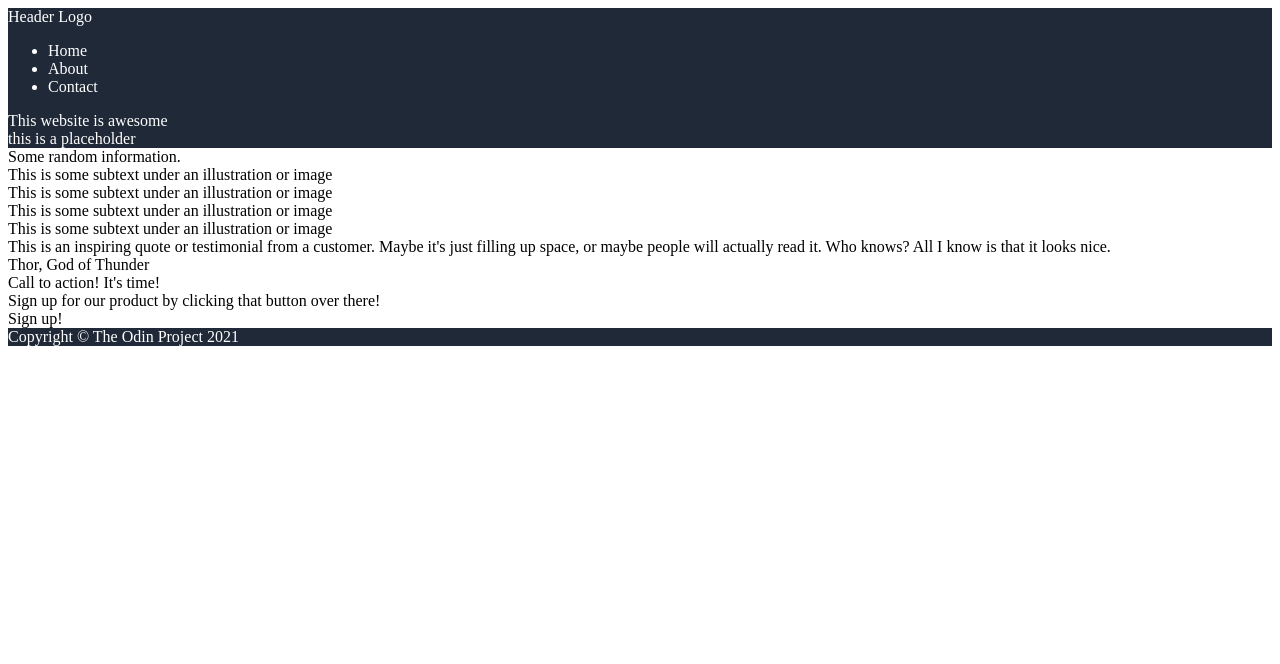
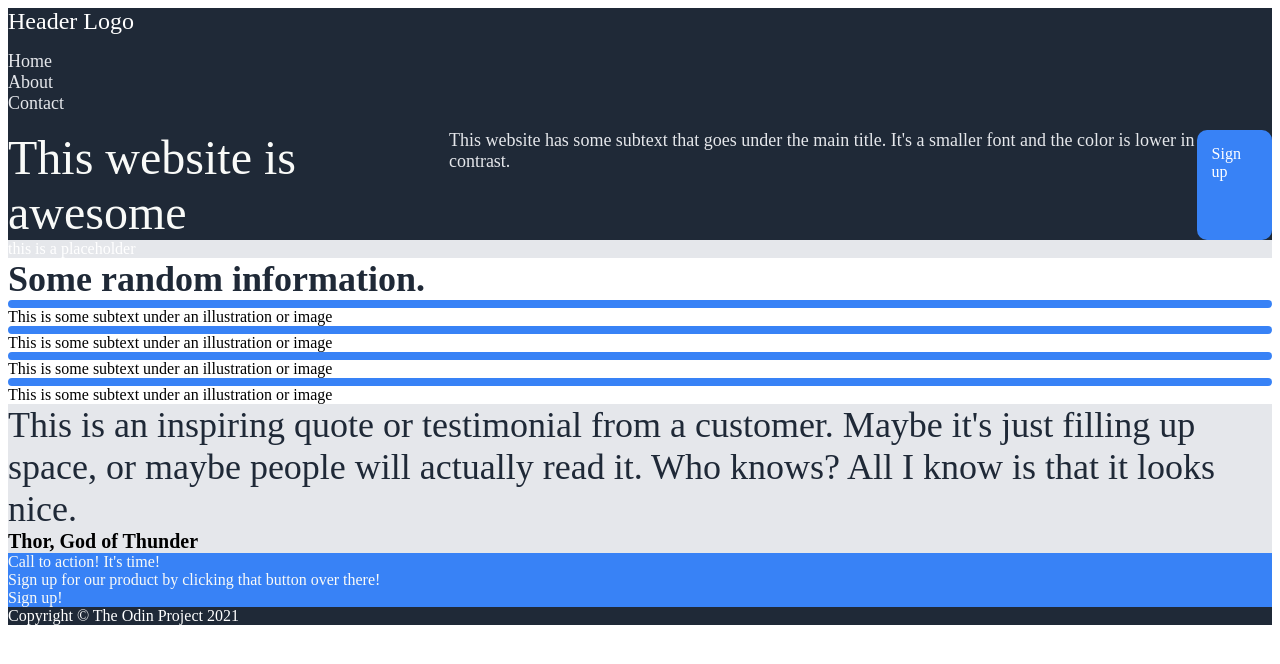
Before and after one commit to nyrees/odin-awesome-site, a plain HTML site: page index.html in a window 1280 px wide. Drawn offline with Linux system fonts and the light colour scheme.

Commit message:
Updated the bulk of the styles in CSS. Added a sign up button in the html.
Now to begin editing the flexbox and minor CSS changes.

```diff
--- a/index.html
+++ b/index.html
@@ -14,9 +14,9 @@
         </div>
         <div class="right">
             <ul class="links">
-                <li>Home</li>
-                <li>About</li>
-                <li>Contact</li>
+                <li><a href="#">Home</a></li>
+                <li><a href="#">About</a></li>
+                <li><a href="#">Contact</a></li>
 
 
             </ul>
@@ -28,7 +28,10 @@
 
 
                 <div class="herotext"> This website is awesome</div>
-
+                <div class="herosubtext">This website has some subtext that goes under
+                    the main title. It's a smaller font and the color is lower in contrast.
+                </div>
+                <div class="herosignup">Sign up</div>
             </div>
 
             <div class="heroimg">
--- a/style.css
+++ b/style.css
@@ -8,8 +8,19 @@ body {
     background-color: #1F2937 ;
 }
 
+.right li, .right a {
+    padding: 0px;
+    text-decoration: none;
+    list-style: none;
+    margin: 0;
+}
+.right ul {
+    padding:0;
+}
+
 .left {
-
+    font-size: 24px;
+    color:#red;
 }
 
 .right {
@@ -20,4 +31,85 @@ body {
 .hero {
 
     display: flex;
+    background-color: #1F2937 ;
 }
+
+
+.herotext {
+    color: #F9FAF8;
+    font-size: 48px;
+}
+
+.herosubtext, .right a {
+    color: #E5E7EB;
+    font-size: 18px;
+}
+
+.herosignup {
+    color: white;
+    background-color: #3882F6;
+    border-radius: 10px;
+    padding: 15px;
+}
+
+.heroimg {
+    color: white;
+    background-color: #E5E7EB;
+}
+
+.maintitle {
+    color: #1F2937;
+    font-size: 36px;
+    font-weight: 800;
+
+}
+
+
+.cardcontainer {
+
+}
+
+.cardholder {
+
+}
+
+.card {
+    border: #3882F6 solid 4px;
+    border-radius: 10px;
+}
+
+.cardtext {
+    font-size: ;
+}
+
+
+.inspire {
+    background-color: #E5E7EB;
+}
+
+.quote {
+    color: #1F2937;
+    font-size: 36px;
+    font-style: light-italic;
+}
+
+.quoteby {
+    font-weight: 600;
+    font-size: 20px;
+}
+
+
+.calltime {
+    background-color: #3882F6;
+    color: #F9FAF8;
+}
+
+.calltext {
+    color:white;
+}
+
+.signupbutton {
+    border: white 2px;
+    border-radius: 10px;
+
+}
```
